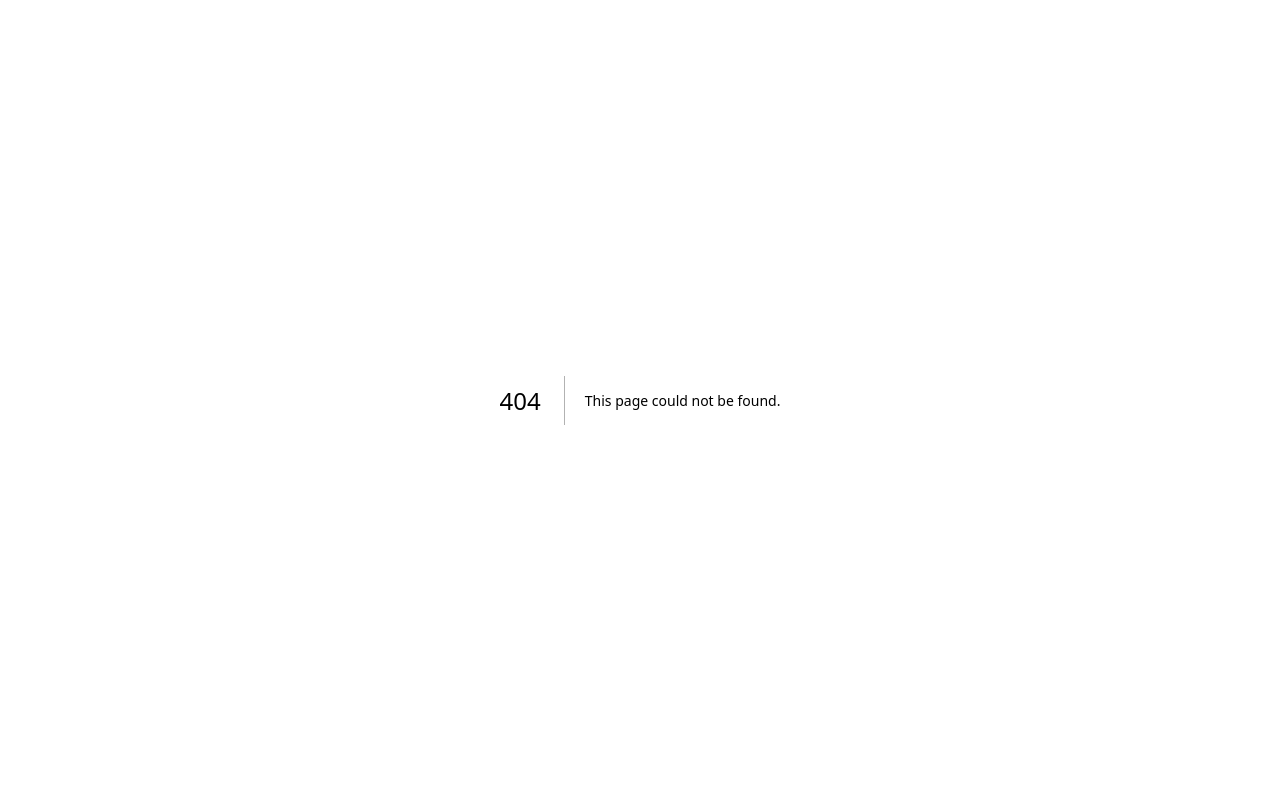
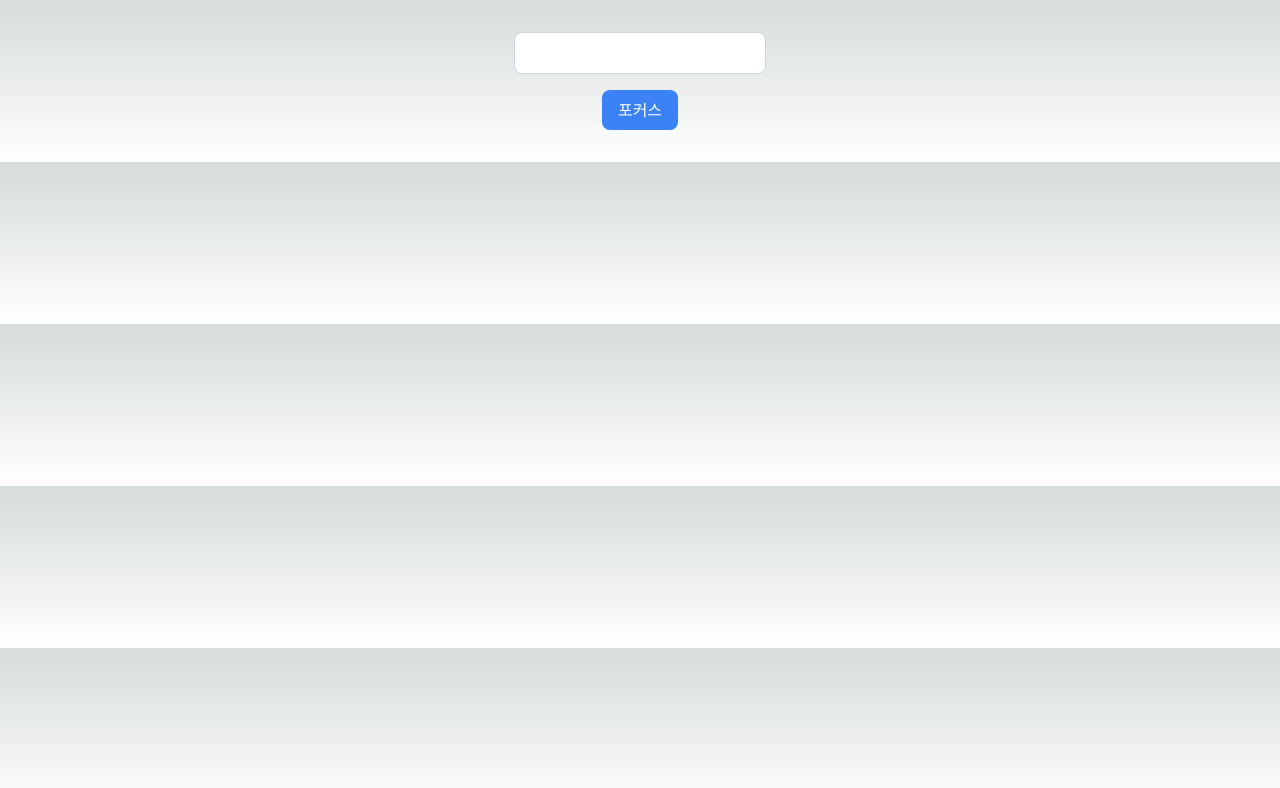
Before and after one commit to haejin-park/next_boilerplate, a Next.js app: page /ref-forward in a window 1280 px wide. Before the commit this address had no page. Shown: the top 788 px of the page. Built offline with nearby package versions, Linux system fonts and the light colour scheme.

Commit message:
Ref전달

```diff
--- /dev/null
+++ b/app/ref-forward/fancy-input.tsx
@@ -0,0 +1,43 @@
+'use client';
+import { forwardRef, useImperativeHandle, useRef } from "react";
+
+export const FancyInput = forwardRef((props, ref) => {
+    const inputRef = useRef<HTMLInputElement>(null);
+    useImperativeHandle(ref, () => ({
+        focus: () => {
+            if(inputRef.current)  {
+                inputRef.current.focus();
+            }
+        }
+    }))
+    return (
+        <input
+            ref={inputRef}
+            className="p-2 border border-gray-300 rounded-lg focus:border-blue-500"
+        />
+    );
+});
+
+FancyInput.displayName = 'FancyInput';
+function FancyInputHolder() {
+    const inputRef = useRef<HTMLInputElement>(null);
+    const focusInput = () => {
+        if(inputRef.current) {
+            inputRef.current.focus();
+        }
+    };
+
+    return (
+        <div className="flex flex-col items-center p-4 space-y-4">
+            <FancyInput ref={inputRef} />
+            <button
+                onClick={focusInput}
+                className="px-4 py-2 text-white bg-blue-500 rounded-lg hover:bg-blue-700"
+            >
+                포커스
+            </button>
+        </div>
+    );
+}
+
+export default FancyInputHolder;
--- /dev/null
+++ b/app/ref-forward/page.tsx
@@ -0,0 +1,9 @@
+import FancyInputHolder from "./fancy-input";
+
+export default function Page() {
+    return (
+        <main className="flex flex-col p-4 space-y-2">
+            <FancyInputHolder />
+        </main>
+    )
+}
```
